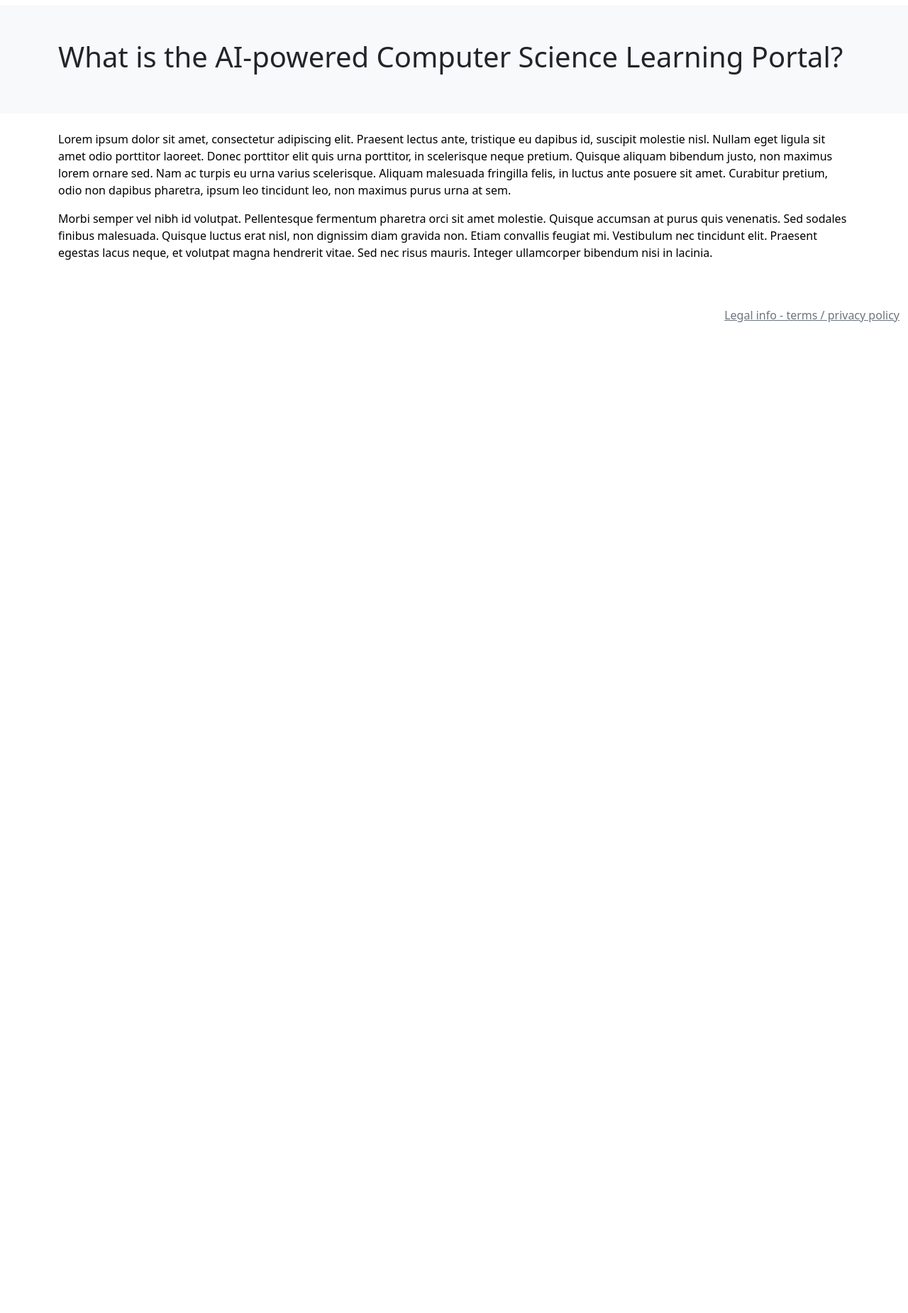
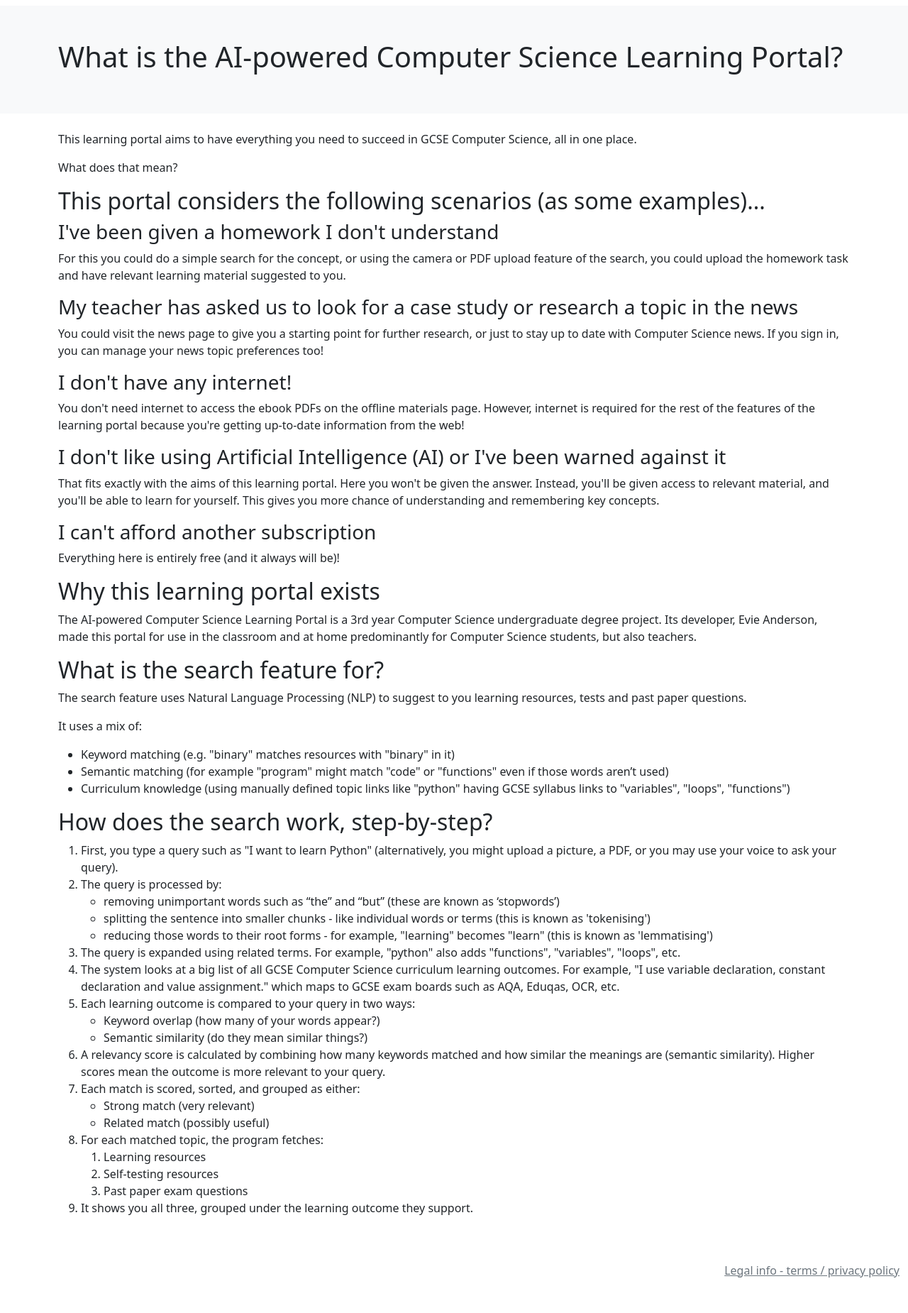
Before and after one commit to MissClickalot/ai-powered-cs-learning-portal, a Flask app: page /about in a window 1280 px wide. Shown: the part 108-1958 px from the top of the page at 71% size. Before the commit the page ends 562 px from the top, so only its background shows below. Run offline with Flask 3, Linux system fonts and the light colour scheme; some libraries are stand-ins or nearby versions; grey boxes are pictures that could not be loaded.

Commit message:
Update about.html to include a detailed description of how queries are handled.

```diff
--- a/templates/about.html
+++ b/templates/about.html
@@ -12,15 +12,63 @@ About - CS Learning Portal
     </div>
 </section>
 <div class="container">
-    <p>
-                <span style="color: rgb(0, 0, 0);">
-                    Lorem ipsum dolor sit amet, consectetur adipiscing elit. Praesent lectus ante, tristique eu dapibus id, suscipit molestie nisl. Nullam eget ligula sit amet odio porttitor laoreet. Donec porttitor elit quis urna porttitor, in scelerisque neque pretium. Quisque aliquam bibendum justo, non maximus lorem ornare sed. Nam ac turpis eu urna varius scelerisque. Aliquam malesuada fringilla felis, in luctus ante posuere sit amet. Curabitur pretium, odio non dapibus pharetra, ipsum leo tincidunt leo, non maximus purus urna at sem.&nbsp;
-                </span>
-    </p>
-    <p>
-                <span style="color: rgb(0, 0, 0);">
-                    Morbi semper vel nibh id volutpat. Pellentesque fermentum pharetra orci sit amet molestie. Quisque accumsan at purus quis venenatis. Sed sodales finibus malesuada. Quisque luctus erat nisl, non dignissim diam gravida non. Etiam convallis feugiat mi. Vestibulum nec tincidunt elit. Praesent egestas lacus neque, et volutpat magna hendrerit vitae. Sed nec risus mauris. Integer ullamcorper bibendum nisi in lacinia.
-                </span>
-    </p>
+    <p>This learning portal aims to have everything you need to succeed in GCSE Computer Science, all in one place.</p>
+    <p>What does that mean?</p>
+    <h2>This portal considers the following scenarios (as some examples)...</h2>
+    <h3>I've been given a homework I don't understand</h3>
+    <p>For this you could do a simple search for the concept, or using the camera or PDF upload feature of the search, you could upload the homework task and have relevant learning material suggested to you.</p>
+    <h3>My teacher has asked us to look for a case study or research a topic in the news</h3>
+    <p>You could visit the news page to give you a starting point for further research, or just to stay up to date with Computer Science news. If you sign in, you can manage your news topic preferences too!</p>
+    <h3>I don't have any internet!</h3>
+    <p>You don't need internet to access the ebook PDFs on the offline materials page. However, internet is required for the rest of the features of the learning portal because you're getting up-to-date information from the web!</p>
+    <h3>I don't like using Artificial Intelligence (AI) or I've been warned against it</h3>
+    <p>That fits exactly with the aims of this learning portal. Here you won't be given the answer. Instead, you'll be given access to relevant material, and you'll be able to learn for yourself. This gives you more chance of understanding and remembering key concepts.</p>
+    <h3>I can't afford another subscription</h3>
+    <p>Everything here is entirely free (and it always will be)!</p>
+    <h2>Why this learning portal exists</h2>
+    <p>The AI-powered Computer Science Learning Portal is a 3rd year Computer Science undergraduate degree project. Its developer, Evie Anderson, made this portal for use in the classroom and at home predominantly for Computer Science students, but also teachers.</p>
+
+    <h2>What is the search feature for?</h2>
+    <p>The search feature uses Natural Language Processing (NLP) to suggest to you learning resources, tests and past paper questions.</p>
+    <p>It uses a mix of:</p>
+    <ul>
+        <li>Keyword matching (e.g. "binary" matches resources with "binary" in it)</li>
+        <li>Semantic matching (for example "program" might match "code" or "functions" even if those words aren’t used)</li>
+        <li>Curriculum knowledge (using manually defined topic links like "python" having GCSE syllabus links to "variables", "loops", "functions")</li>
+    </ul>
+    <h2>How does the search work, step-by-step?</h2>
+    <ol>
+        <li>First, you type a query such as "I want to learn Python" (alternatively, you might upload a picture, a PDF, or you may use your voice to ask your query).</li>
+        <li>The query is processed by:
+            <ul>
+                <li>removing unimportant words such as “the” and “but” (these are known as ‘stopwords’)</li>
+                <li>splitting the sentence into smaller chunks - like individual words or terms (this is known as 'tokenising')</li>
+                <li>reducing those words to their root forms - for example, "learning" becomes "learn" (this is known as 'lemmatising')</li>
+            </ul>
+        </li>
+        <li>The query is expanded using related terms. For example, "python" also adds "functions", "variables", "loops", etc.</li>
+        <li>The system looks at a big list of all GCSE Computer Science curriculum learning outcomes. For example, "I use variable declaration, constant declaration and value assignment." which maps to GCSE exam boards such as AQA, Eduqas, OCR, etc.</li>
+        <li>Each learning outcome is compared to your query in two ways:
+            <ul>
+                <li>Keyword overlap (how many of your words appear?)</li>
+                <li>Semantic similarity (do they mean similar things?)</li>
+            </ul>
+        </li>
+        <li>A relevancy score is calculated by combining how many keywords matched and how similar the meanings are (semantic similarity). Higher scores mean the outcome is more relevant to your query.</li>
+        <li>Each match is scored, sorted, and grouped as either:
+            <ul>
+                <li>Strong match (very relevant)</li>
+                <li>Related match (possibly useful)</li>
+            </ul>
+        </li>
+        <li>For each matched topic, the program fetches:
+            <ol>
+                <li>Learning resources</li>
+                <li>Self-testing resources</li>
+                <li>Past paper exam questions</li>
+            </ol>
+        </li>
+        <li>It shows you all three, grouped under the learning outcome they support.</li>
+    </ol>
 </div>
 {% endblock %}
```
